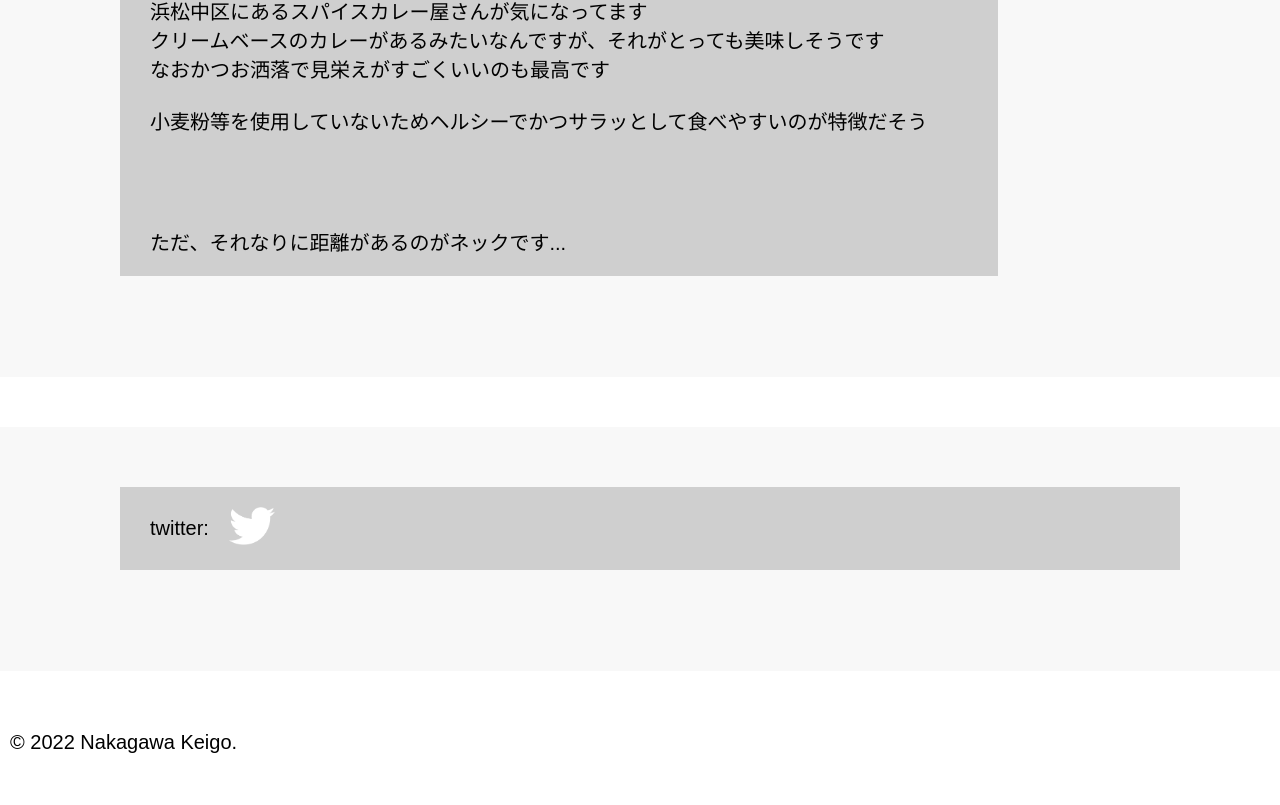
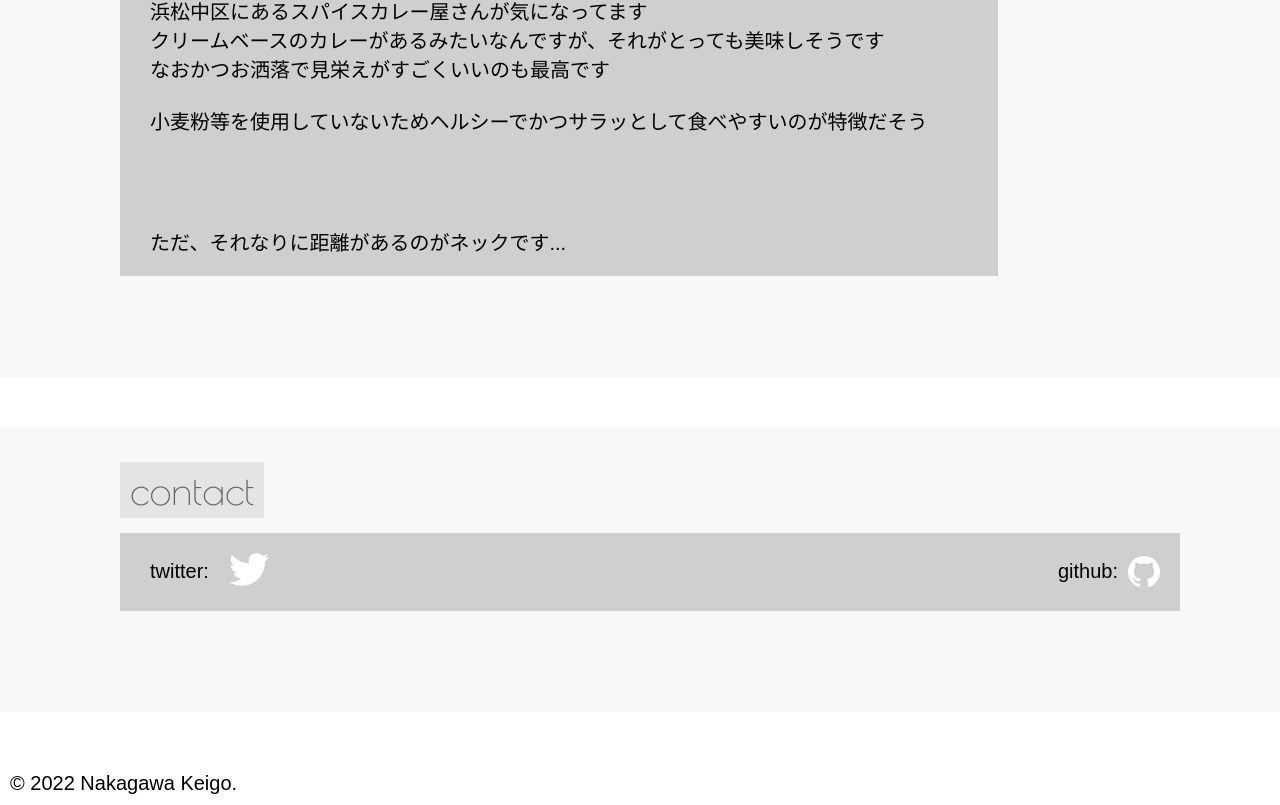
Before and after one commit to 0gawa0/my-portfolio, a Next.js app: page / in a window 1280 px wide. Shown: the part 3154-3959 px from the top of the page. Before the commit the page ends 3918 px from the top, so only its background shows below. Built offline with nearby package versions, Linux system fonts and the light colour scheme; a web font is replaced by a local one.

Commit message:
iframe使えるかチェック

```diff
--- a/pages/index.js
+++ b/pages/index.js
@@ -128,6 +128,7 @@ export default function Home() {
 
         {/*連絡先*/}
         <div className={styles.content}>
+        <a name="contact" className={styles.headline}>contact</a>
           <div className={styles.image_horizontal_content}>
             <p className={styles.paragraph}>twitter:</p>
             <a
@@ -140,6 +141,11 @@ export default function Home() {
               alt="ツイッターアイコン"
               />
             </a>
+            <p className={styles.paragraph}>github:</p>
+            <img
+            src="/GitHub-Mark-Light-32px.png"
+            alt="githubアイコン"
+            />
           </div>
         </div>
 
```
Also changed, not shown: public/GitHub-Mark-Light-32px.png (added).
